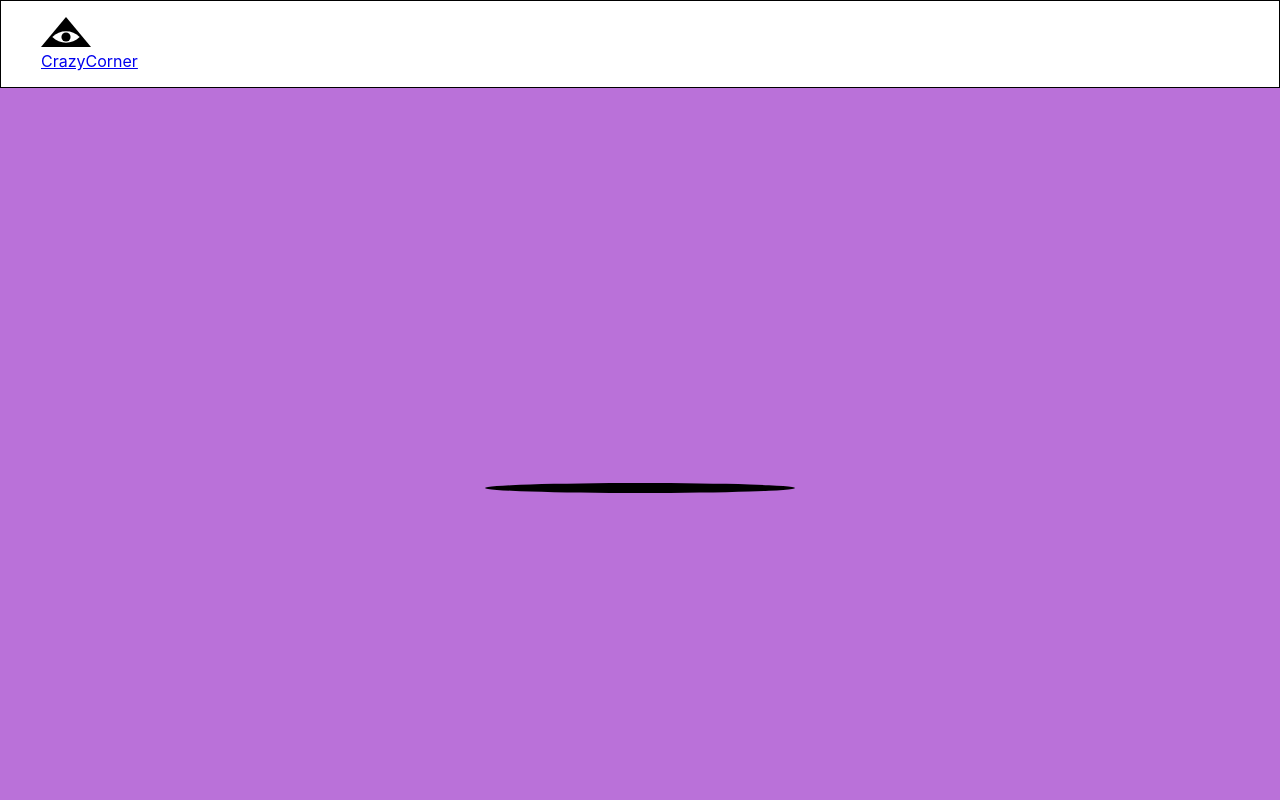
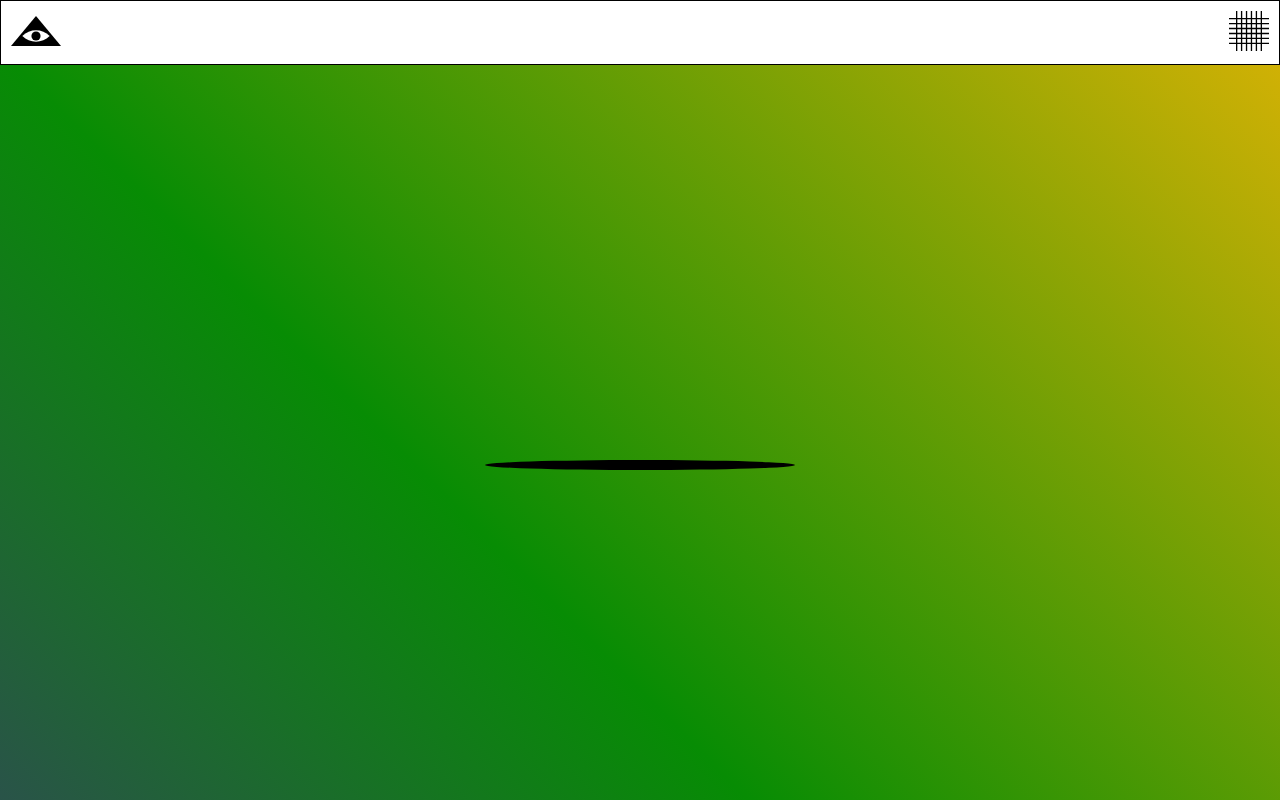
Before and after one commit to chrillah/eyes-deceive, a React (Create React App) app: page / in a window 1280 px wide. Shown: the top 800 px of the page. Built offline with nearby package versions, Linux system fonts and the light colour scheme; a web font is replaced by a local one.

Commit message:
icons updated

```diff
--- a/src/App.css
+++ b/src/App.css
@@ -6,48 +6,73 @@
 @import url('https://fonts.googleapis.com/css2?family=Megrim&display=swap');
 @import url('https://fonts.googleapis.com/css2?family=Azeret+Mono:ital,wght@0,100;0,200;0,300;0,400;0,500;0,600;0,700;0,800;0,900;1,100;1,200;1,300;1,400;1,500;1,600;1,700;1,800;1,900&display=swap');
 
-:root{
+:root {
     /* FONTS */
-    --space-mono : 'Space Mono', monospace;
-    --nabla-display : 'Nabla', cursive;
-    --nanum-gothic : 'Nanum Gothic Coding', monospace;
-    --jetbrains-mono : 'JetBrains Mono', monospace;
-    --major-mono-display : 'Major Mono Display', monospace;
-    --megrim-display : 'Megrim', cursive;
-    --azeret-mono : 'Azeret Mono', monospace;
+    --space-mono: 'Space Mono', monospace;
+    --nabla-display: 'Nabla', cursive;
+    --nanum-gothic: 'Nanum Gothic Coding', monospace;
+    --jetbrains-mono: 'JetBrains Mono', monospace;
+    --major-mono-display: 'Major Mono Display', monospace;
+    --megrim-display: 'Megrim', cursive;
+    --azeret-mono: 'Azeret Mono', monospace;
 
     /* COLORS */
     --black-1: #000000;
-    --white-1: #FFFFFF;
-    --pink-1: #BA71D9;
-    --purple-1 : #4B1C8C;
-    --green-1 : #078C04;
-    --yellow-1: #F2B705;
-    --orange-1: #F28705;
+    --white-1: #ffffff;
+    --pink-1: #ba71d9;
+    --purple-1: #4b1c8c;
+    --green-1: #078c04;
+    --yellow-1: #f2b705;
+    --orange-1: #f28705;
+
+    --gradient-1 : linear-gradient(45deg,var(--pink-1), var(--purple-1), var(--green-1), var(--yellow-1), var(--orange-1));
 }
 
 /* Global settings */
-
-ul li{
+body{
+    box-sizing: border-box;
+    padding: 0;
+    margin: 0;
+}
+ul{
+    margin: 0;
+    padding: 0;
+}
+ul li {
     list-style: none;
 }
 
-
-/* NavBar component */
-.nav-bar{
-    border: 1px solid black;
-    /* min-height: 50px; */
+.gradient-container-1{
+    height: 100%;
+    width: 100%;
+    background-image: var(--gradient-1);
+    background-size: 400%;
+    animation: gradient-animation 25s infinite alternate;
 }
 
-.logo-container{
-    /* min-width: 40px;
-    min-height: 40px; */
-    background-color: white;
+@keyframes gradient-animation {
+    0%{
+        background-position: left;
+    }
+    100%{
+        background-position: right;
+    }
+}
+/* NavBar component */
+.nav-bar {
+    border: 1px solid black;
+}
+
+.nav-btn-container{
+    padding: .6rem;
+    display: flex;
+    justify-content: space-between;
+    align-items: center;
 }
 
 /* svg home-eye */
-.home-eye{
-width: 50px;
+.home-eye {
+    width: 50px;
 }
 .home-eye-white {
     fill: #fff;
@@ -55,21 +80,57 @@ width: 50px;
 
 .home-eye-pupil:hover,
 .home-eye-pupil:focus,
-.home-eye-pupil:active{
+.home-eye-pupil:active {
     fill: var(--pink-1);
 }
 
+/* svg grid */
+
+.cls-1 {
+    fill: none;
+    stroke: #000;
+    stroke-miterlimit: 10;
+}
+
+.home-grid{
+    width: 40px;
+}
+
 /* Hero */
-.hero-container{
+/* .hero-container {
     height: 100vh;
     display: flex;
     justify-content: center;
     align-items: center;
     background-color: var(--pink-1);
+} */
+.hero-container {
+    height: 100vh;
+    display: flex;
+    justify-content: center;
+    align-items: center;
+    background-image: var(--gradient-1);
+    background-size: 400%;
+    animation: gradient-animation 25s infinite alternate;
+}
+
+.gradient-container-1{
+    height: 100%;
+    width: 100%;
+
+}
+
+@keyframes gradient-animation {
+    0%{
+        background-position: left;
+    }
+    100%{
+        background-position: right;
+    }
 }
 
 .eye-lid,
-.open-eye{
+.open-eye {
     display: flex;
     justify-content: center;
     align-items: center;
@@ -81,37 +142,36 @@ width: 50px;
     transition: height 500ms ease-in-out;
 }
 
-.eye-lid{
+.eye-lid {
     height: 0px;
 }
 
-.open-eye{
+.open-eye {
     height: 120px;
 }
 
-.eye{
+.eye {
     background-color: var(--purple-1);
     border-radius: 50%;
     width: 100px;
     height: 100px;
 }
 
-
 /* Footer */
 
-.footer-bar{
+.footer-bar {
     background-color: black;
 }
 
-.img-container{
+.img-container {
     min-height: 200px;
-    background-image: url('./img/web.png');
+    background-image: url('./img/footers.png');
     background-position: center bottom;
     background-repeat: no-repeat;
     background-size: 100%;
 }
 
-.footer-header{
+.footer-header {
     color: white;
     text-align: center;
 }
--- a/src/components/NavBar.js
+++ b/src/components/NavBar.js
@@ -6,11 +6,11 @@ function NavBar() {
     return (
         <>
             <nav className="nav-bar">
-                <ul>
+                <ul className='nav-btn-container'>
                     <li>
                         <Link to="/">
                             <svg
-                            className='home-eye'
+                                className="home-eye"
                                 id="Layer_1"
                                 data-name="Layer 1"
                                 xmlns="http://www.w3.org/2000/svg"
@@ -26,18 +26,105 @@ function NavBar() {
                                     d="M15.33,10.33h0c10.68,0,19.34,8.67,19.34,19.34h0c-10.68,0-19.34-8.67-19.34-19.34h0Z"
                                     transform="translate(-6.82 23.54) rotate(-45)"
                                 />
-                                <circle className='home-eye-pupil' id="eye" cx="25" cy="20" r="4.59" />
+                                <circle
+                                    className="home-eye-pupil"
+                                    id="eye"
+                                    cx="25"
+                                    cy="20"
+                                    r="4.59"
+                                />
                             </svg>
                         </Link>
                     </li>
                     <li>
-                        <Link to="/crazy-corner">CrazyCorner</Link>
+                        <Link to="/crazy-corner">
+                            <svg
+                            className='home-grid'
+                                id="Layer_1"
+                                data-name="Layer 1"
+                                xmlns="http://www.w3.org/2000/svg"
+                                viewBox="0 0 30 30"
+                            >
+                                <g>
+                                    <line
+                                        class="cls-1"
+                                        x1="24.26"
+                                        x2="24.26"
+                                        y2="30"
+                                    />
+                                    <line
+                                        class="cls-1"
+                                        x1="20.56"
+                                        x2="20.56"
+                                        y2="30"
+                                    />
+                                    <line
+                                        class="cls-1"
+                                        x1="16.85"
+                                        x2="16.85"
+                                        y2="30"
+                                    />
+                                    <line
+                                        class="cls-1"
+                                        x1="13.15"
+                                        x2="13.15"
+                                        y2="30"
+                                    />
+                                    <line
+                                        class="cls-1"
+                                        x1="9.44"
+                                        x2="9.44"
+                                        y2="30"
+                                    />
+                                    <line
+                                        class="cls-1"
+                                        x1="5.74"
+                                        x2="5.74"
+                                        y2="30"
+                                    />
+                                </g>
+                                <g>
+                                    <line
+                                        class="cls-1"
+                                        y1="5.74"
+                                        x2="30"
+                                        y2="5.74"
+                                    />
+                                    <line
+                                        class="cls-1"
+                                        y1="9.44"
+                                        x2="30"
+                                        y2="9.44"
+                                    />
+                                    <line
+                                        class="cls-1"
+                                        y1="13.15"
+                                        x2="30"
+                                        y2="13.15"
+                                    />
+                                    <line
+                                        class="cls-1"
+                                        y1="16.85"
+                                        x2="30"
+                                        y2="16.85"
+                                    />
+                                    <line
+                                        class="cls-1"
+                                        y1="20.56"
+                                        x2="30"
+                                        y2="20.56"
+                                    />
+                                    <line
+                                        class="cls-1"
+                                        y1="24.26"
+                                        x2="30"
+                                        y2="24.26"
+                                    />
+                                </g>
+                            </svg>
+                        </Link>
                     </li>
                 </ul>
-                {/* <div className="logo-container"></div>
-        <div className="hamburger-btn">
-        </div> */}
-                {/* <MenuLinks /> */}
             </nav>
         </>
     )
```
Also changed, not shown: src/img/footers.png (renamed from src/img/web.png), src/img/grid.svg (renamed from src/img/web_portfolio.svg).
